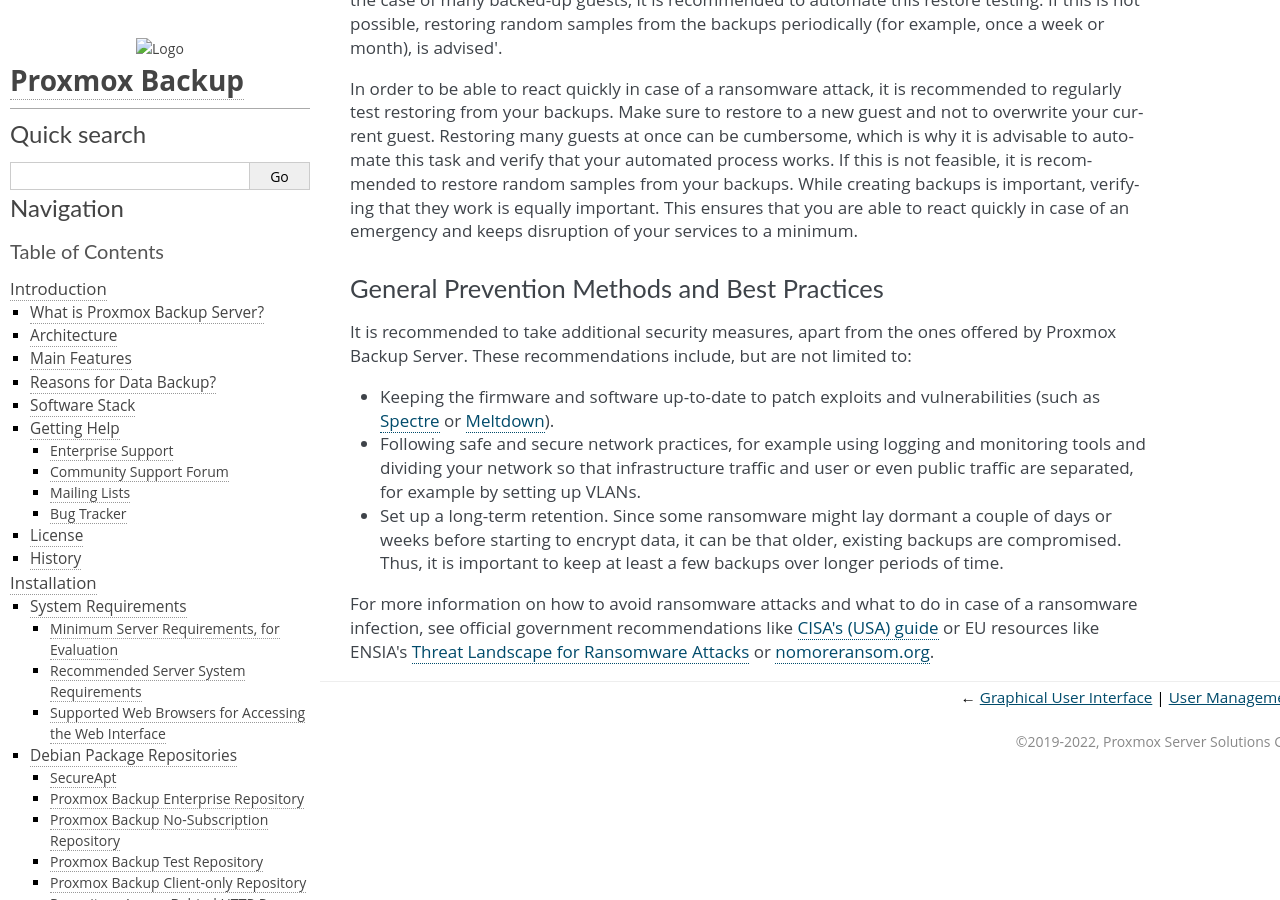
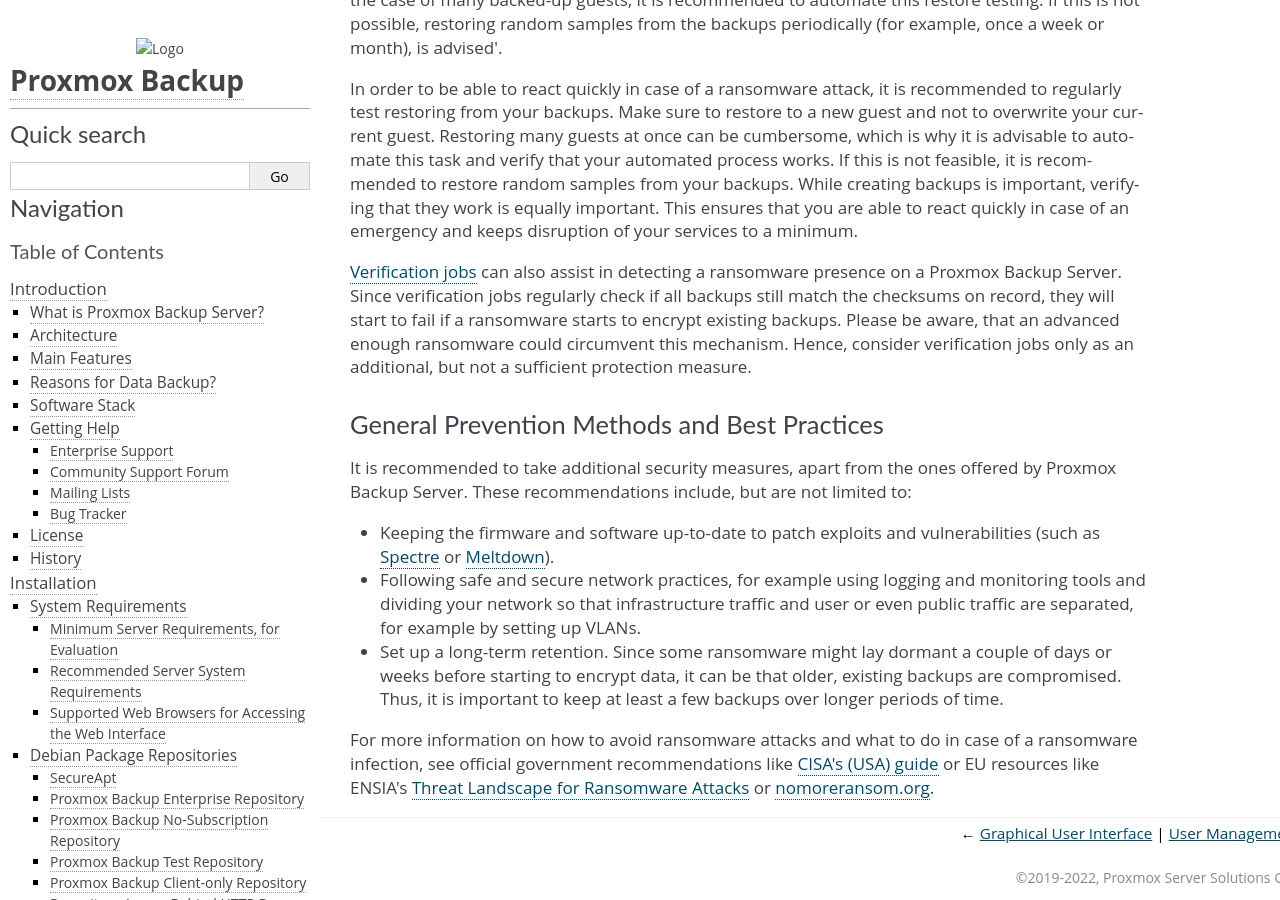
Before and after one commit to rikka-chunibyo/PBS-X, a Sphinx documentation site: the page built from docs/storage.rst, in a window 1280 px wide and 900 px high, scrolled down 11179 px. Built offline with Sphinx 7.4.7, drawn with Linux system fonts in a browser that asks for light colours.

Commit message:
docs: add paragraph on verification jobs to ransomware section
Signed-off-by: Stefan Sterz <s.sterz@proxmox.com>

```diff
--- a/docs/storage.rst
+++ b/docs/storage.rst
@@ -473,6 +473,13 @@ While creating backups is important, verifying that they work is equally
 important. This ensures that you are able to react quickly in case of an
 emergency and keeps disruption of your services to a minimum.
 
+:ref:`Verification jobs <maintenance_verification>` can also assist in detecting
+a ransomware presence on a Proxmox Backup Server. Since verification jobs
+regularly check if all backups still match the checksums on record, they will
+start to fail if a ransomware starts to encrypt existing backups. Please be
+aware, that an advanced enough ransomware could circumvent this mechanism.
+Hence, consider verification jobs only as an additional, but not a sufficient
+protection measure.
 
 General Prevention Methods and Best Practices
 ~~~~~~~~~~~~~~~~~~~~~~~~~~~~~~~~~~~~~~~~~~~~~
```
